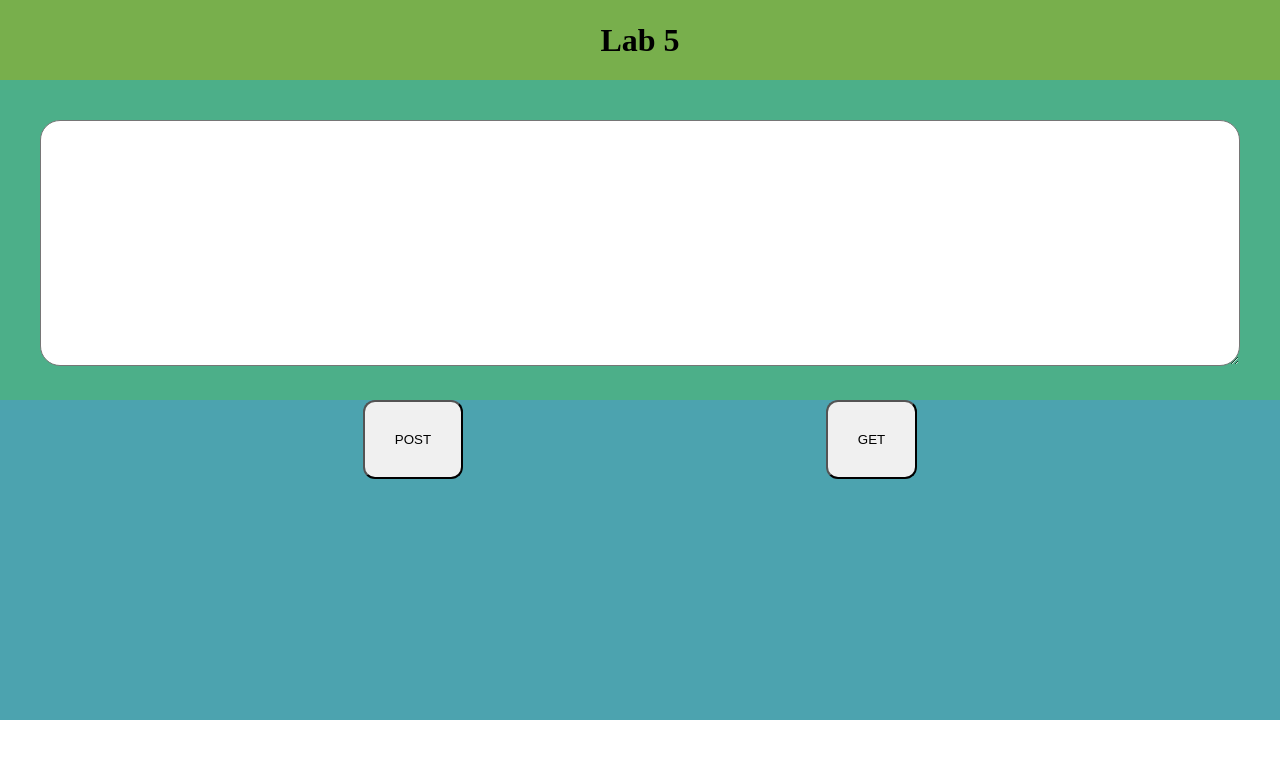
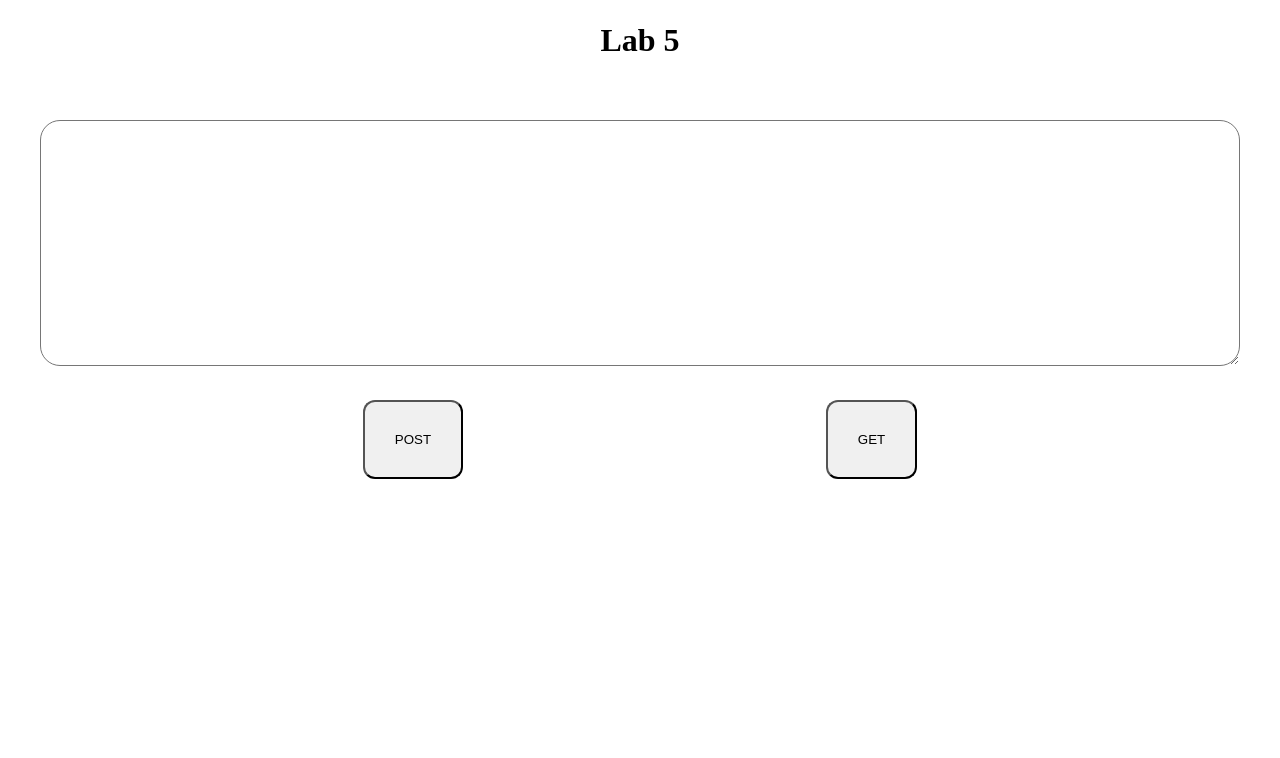
Before and after one commit to Soultey/COMP4537L5, a plain HTML site: page server1/index.html in a window 1280 px wide. Drawn offline with Linux system fonts and the light colour scheme.

Commit message:
removed css guide

```diff
--- a/server1/index.css
+++ b/server1/index.css
@@ -23,14 +23,12 @@ body, html {
     align-items: center;
     justify-content: center;
     grid-area: projectHeading;
-    background-color: #78af4c;
 
 }
 
 #inputBox {
     display: flex;
     height: auto; /* Set container height to fill the viewport */
-    background-color: #4caf89;
     padding: 40px;
 }
 
@@ -44,7 +42,6 @@ body, html {
     display:flex;
     flex-direction: row;
     justify-content: space-evenly;
-    background-color: #4ca3af;
 
 }
 
```
